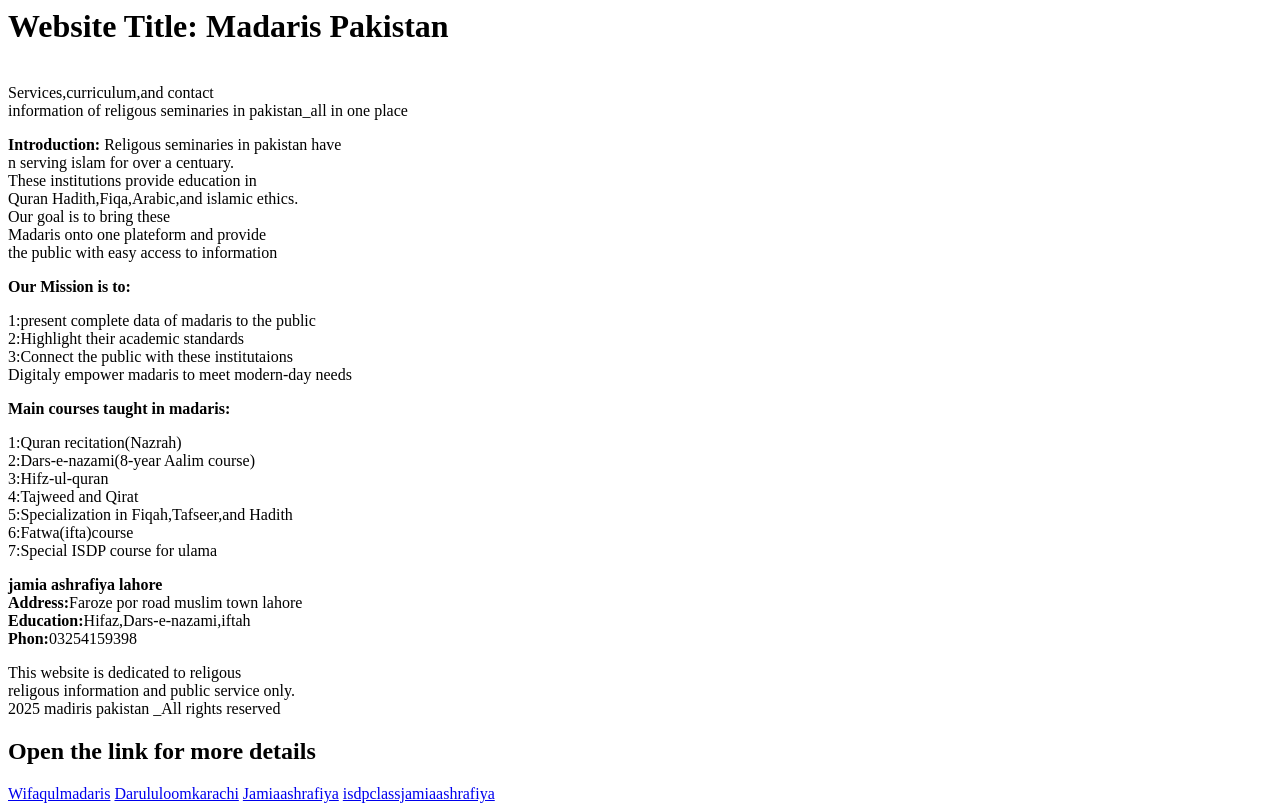
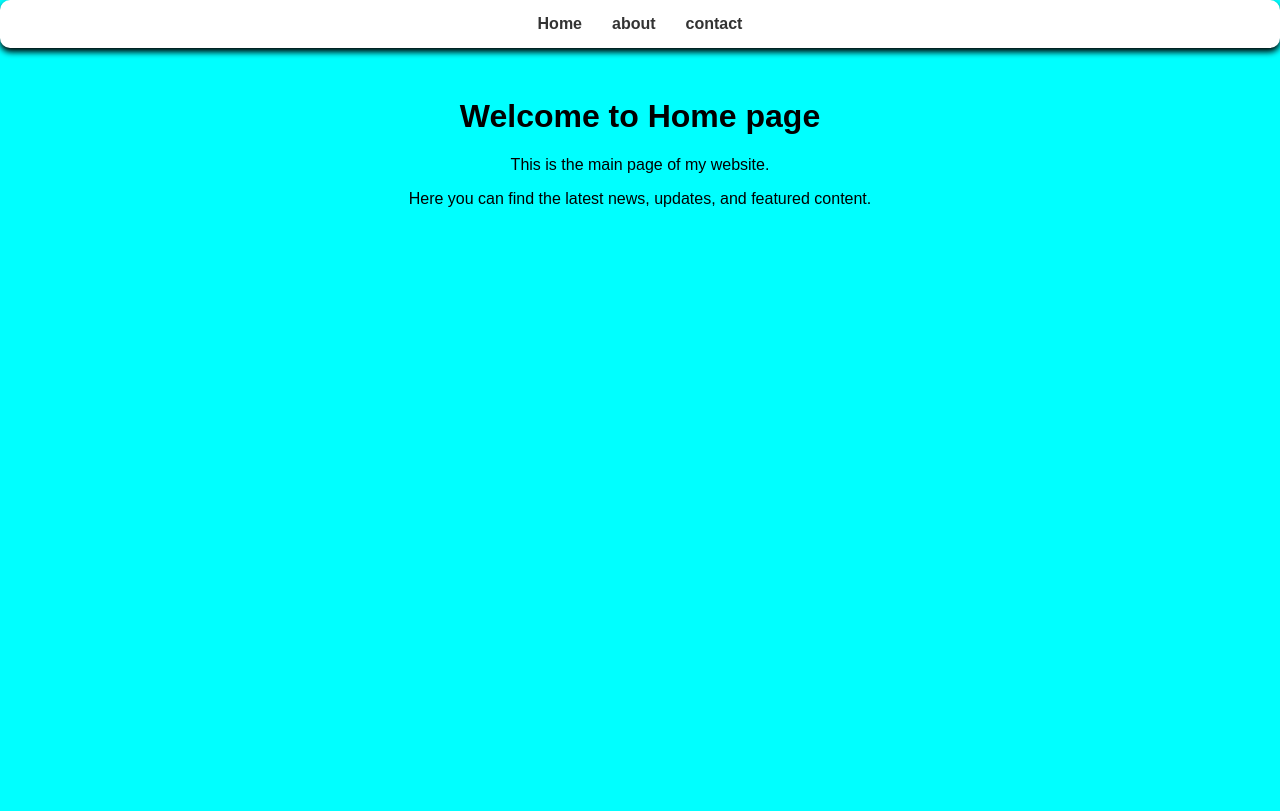
Before and after one commit to Rizwan248/My-Website, a plain HTML site: page index.html in a window 1280 px wide. Drawn offline with Linux system fonts and the light colour scheme.

Commit message:
Add files via upload

```diff
--- a/index.html
+++ b/index.html
@@ -1,13 +1,51 @@
-<h1><strong> Website Title:</strong> Madaris Pakistan</h1><br>Services,curriculum,and contact<br>information of religous seminaries in pakistan_all in one place</h1>
-<p><strong> Introduction:</strong> Religous seminaries in pakistan have<br>n serving islam for over a centuary.<br>These institutions provide education in<br>Quran Hadith,Fiqa,Arabic,and islamic ethics.<br>Our goal is to bring these<br>Madaris onto one plateform and provide<br>the public with easy access to information</p>
-<strong>Our Mission is to:</strong>
-<p> 1:present complete data of madaris to the public<br>2:Highlight their academic standards<br>3:Connect the public with these institutaions<br>Digitaly empower madaris to meet modern-day needs</p>
-<strong>Main courses taught in madaris:</strong>
-<p>1:Quran recitation(Nazrah)<br>2:Dars-e-nazami(8-year Aalim course)<br>3:Hifz-ul-quran<br>4:Tajweed and Qirat<br>5:Specialization in Fiqah,Tafseer,and Hadith<br>6:Fatwa(ifta)course<br>7:Special ISDP course for ulama</p>
-<strong>jamia ashrafiya lahore</strong><br><strong>Address:</strong>Faroze por road muslim town lahore<br><strong>Education:</strong>Hifaz,Dars-e-nazami,iftah<br><strong>Phon:</strong>03254159398</P>
-<p>This website is dedicated to religous <br>religous information and public service only.<br>2025 madiris pakistan _All rights reserved</p>
-<h2><strong>Open the link for more details</strong></h2>
-<a href="https://www.wifaqulmadaris.org">Wifaqulmadaris</a></a>
-<a href="https://darululoomkarachi.edu.pk">Darululoomkarachi</a>
-<a href="https://facebook.">Jamiaashrafiya</a>
-<a href="https://isdp.info">isdpclassjamiaashrafiya</a>
+<!DOCTYPE html>
+<html lang="en">
+<head>
+    <meta charset="UTF-8">
+    <meta name="viewport" content="width=device-width, initial-scale=1.0">
+    <title>My website</title>
+    <style>
+        body {
+            margin: 0;
+            background-color: aqua;
+            font-family:  Arial, Helvetica, sans-serif;
+            text-align: center;
+        }
+        nav {
+            display: flex;
+            justify-content: center;
+            gap: 30px;
+            background-color: #fff;
+            padding: 15px 30px;
+            border-radius: 10px;
+            box-shadow: 0 4px 6px;
+         }
+         nav a{
+            text-decoration: none rgba(0, 0, 0, 0.2);
+            color: #333;
+            font-weight: bold;
+         }
+
+        nav a:hover {
+            color: blue;
+        }
+
+        h1 {
+            margin-top: 50px;
+        }
+    </style>
+</head>
+<body>
+   <!.. Navigation menu ..>
+   <nav>
+    <a href="index.html">Home</a>
+    <a href="about.html">about</a>
+    <a href="contact.html">contact</a>
+   </nav>
+
+
+
+</body><h1>Welcome to Home page</h1>
+<p>This is the main page of my website.</p>
+<p>Here you can find the latest news, updates, and featured content.</p>
+</html>
```
